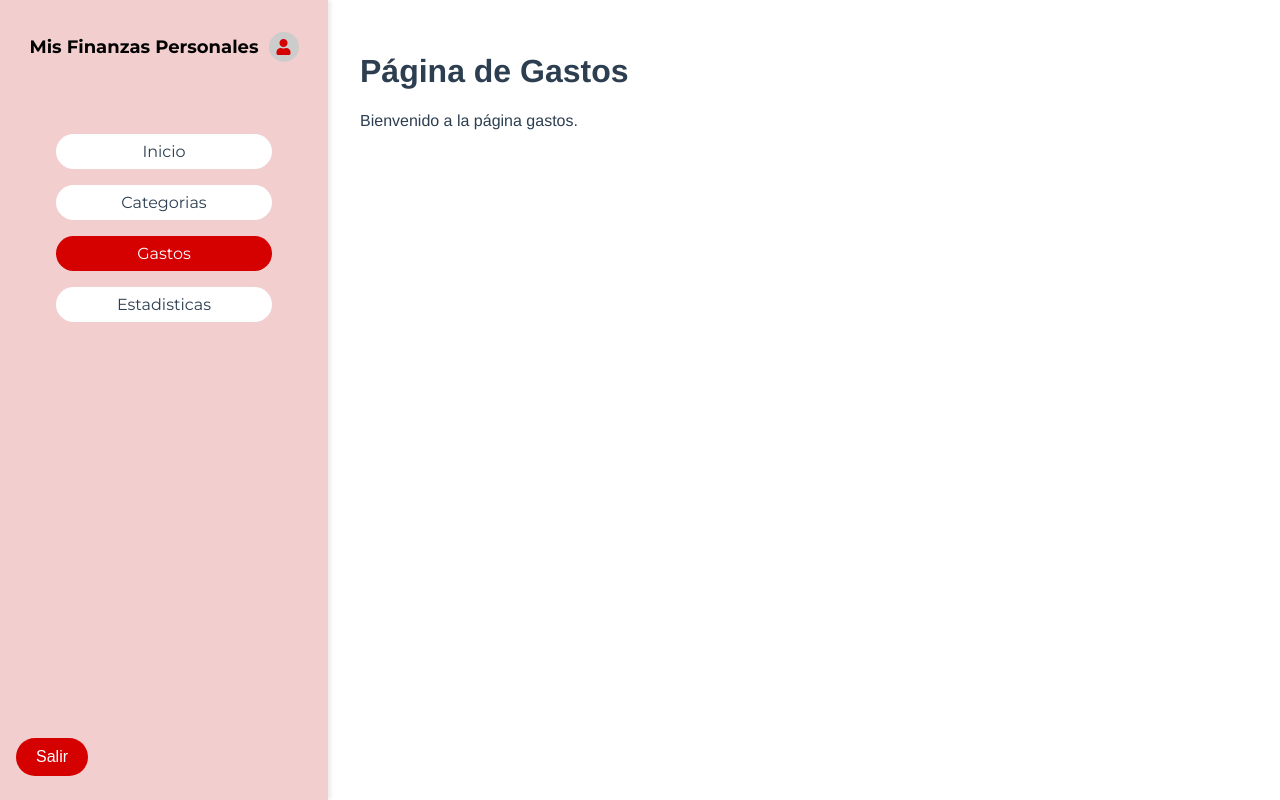
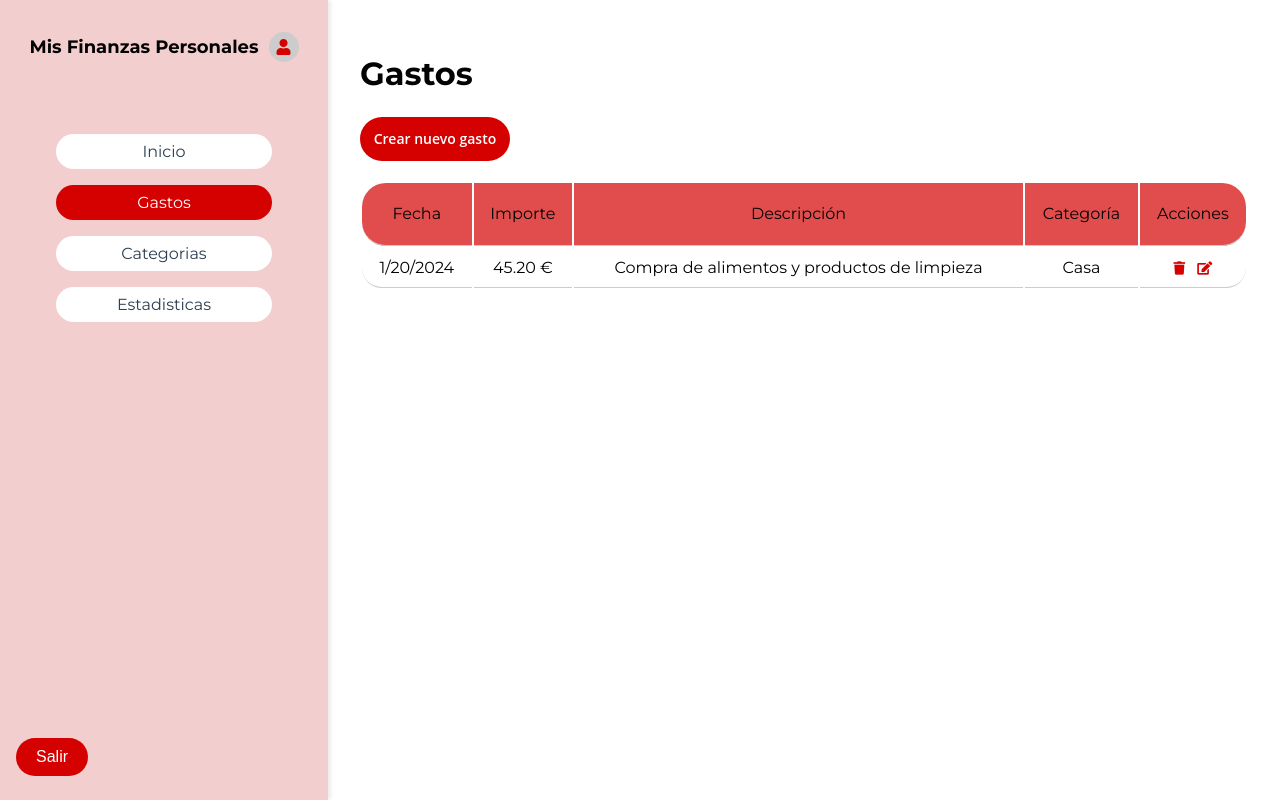
Before and after one commit to nroxDev/gestion-finanzas-personales, a Vue app in the folder frontend/: page /gastos in a window 1280 px wide. Built offline with nearby package versions, Linux system fonts and the light colour scheme.

Commit message:
implementa la pagina de gastos

```diff
--- a/frontend/src/components/ListaDeGastosConFiltro.vue
+++ b/frontend/src/components/ListaDeGastosConFiltro.vue
@@ -58,7 +58,6 @@ export default {
             categoriaSeleccionada.value = categoria; // Actualiza la categoría seleccionada
         };
 
-        // Computed property para filtrar los gastos según la categoría seleccionada
         const gastosFiltrados = computed(() => {
             if (categoriaSeleccionada.value === 'Todas') {
                 return props.gastos;
--- a/frontend/src/components/PaginaPlantilla.vue
+++ b/frontend/src/components/PaginaPlantilla.vue
@@ -4,7 +4,8 @@
       <div class="encabezado-del-menu">
         <div class="titulo-del-menu">
           <span class="titulo">Mis Finanzas Personales</span>
-          <div class="icono-de-usuario" @click="irAlaPaginaDeUsuario"><i class="fas fa-user usuario-personalizado"></i></div>
+          <div class="icono-de-usuario" @click="irAlaPaginaDeUsuario"><i class="fas fa-user usuario-personalizado"></i>
+          </div>
         </div>
       </div>
 
@@ -13,17 +14,17 @@
           <BotonDeMenu label="Inicio" />
         </li>
         <li>
-          <BotonDeMenu label="Categorias" />
+          <BotonDeMenu label="Gastos" />
         </li>
         <li>
-          <BotonDeMenu label="Gastos" />
+          <BotonDeMenu label="Categorias" />
         </li>
         <li>
           <BotonDeMenu label="Estadisticas" />
         </li>
       </ul>
 
-      <button class="boton-salir" @click="salir" >Salir</button>
+      <button class="boton-salir" @click="salir">Salir</button>
     </aside>
 
     <main class="contenido">
--- a/frontend/src/paginas/PaginaGastos.vue
+++ b/frontend/src/paginas/PaginaGastos.vue
@@ -2,18 +2,311 @@
   <Plantilla>
     <template #contenido>
       <div>
-        <h1>Página de Gastos</h1>
-        <p>Bienvenido a la página gastos.</p>
+        <h1 class="subtitulo">Gastos</h1>
+        <div class="crear-gasto-contenedor">
+          <BotonFormulario texto="Crear nuevo gasto" @click="abrirModal" />
+        </div>
+        <table class="tabla-gastos">
+          <thead class="gastos-cabecera">
+            <tr>
+              <td>Fecha</td>
+              <td>Importe</td>
+              <td>Descripción</td>
+              <td>Categoría</td>
+              <td>Acciones</td>
+            </tr>
+          </thead>
+          <tbody>
+            <tr v-for="gasto in gastos" :key="gasto.id">
+              <td>{{ new Date(gasto.fecha).toLocaleDateString() }}</td>
+              <td>{{ Number(gasto.importe).toFixed(2) }} €</td>
+              <td>{{ gasto.descripcion }}</td>
+              <td>{{ gasto.categoria }}</td>
+              <td>
+                <button @click="eliminarGasto(gasto.id)" class="btn-eliminar">
+                  <i class="fas fa-trash"></i>
+                </button>
+                <button @click="editarGasto(gasto)" class="btn-editar">
+                  <i class="fas fa-edit"></i>
+                </button>
+              </td>
+            </tr>
+          </tbody>
+        </table>
+
+        <!-- Modal para crear/editar gasto -->
+        <div v-if="modalVisible" class="modal-overlay" @click.self="cerrarModal">
+          <div class="modal">
+            <h2>{{ esEdicion ? 'Editar Gasto' : 'Crear Nuevo Gasto' }}</h2>
+            <form @submit.prevent="guardarGasto">
+              <label for="fecha">Fecha</label>
+              <input type="date" v-model="gastoForm.fecha" required />
+
+              <label for="importe">Importe (€)</label>
+              <input v-model="gastoForm.importe" required />
+
+              <label for="descripcion">Descripción</label>
+              <input type="text" v-model="gastoForm.descripcion" required />
+
+              <label for="categoria">Categoría</label>
+              <select v-model="gastoForm.categoria" required>
+                <option v-for="categoria in categorias" :key="categoria" :value="categoria">{{ categoria }}</option>
+              </select>
+
+              <div class="modal-buttons">
+                <button type="submit" class="btn-guardar">Guardar</button>
+                <button type="button" @click="cerrarModal" class="btn-cancelar">Cancelar</button>
+              </div>
+            </form>
+          </div>
+        </div>
       </div>
     </template>
   </Plantilla>
 </template>
 
 <script>
+import BotonFormulario from '@/components/BotonFormulario.vue';
 import Plantilla from '@/components/PaginaPlantilla.vue';
+import { ref } from 'vue';
 
 export default {
   name: "PaginaGastos",
-  components: { Plantilla },
+  components: { Plantilla, BotonFormulario },
+  setup() {
+    // Lista de categorías
+    const categorias = ref([
+      "Casa",
+      "Supermercado",
+      "Transporte",
+      "Entretenimiento",
+      "Salud"
+    ]);
+
+    const gastos = ref([
+      {
+        id: 1,
+        titulo: "Compra supermercado",
+        importe: 45.20,
+        fecha: "2024-01-20T14:30:00Z",
+        categoria: "Casa",
+        descripcion: "Compra de alimentos y productos de limpieza",
+        icono: "fas fa-shopping-cart"
+      },
+      // (Resto de los gastos...)
+    ]);
+
+    const modalVisible = ref(false);
+    const esEdicion = ref(false);
+    const gastoForm = ref({
+      id: null,
+      fecha: '',
+      importe: '',
+      descripcion: '',
+      categoria: ''
+    });
+
+    const eliminarGasto = (id) => {
+      gastos.value = gastos.value.filter(gasto => gasto.id !== id);
+    };
+
+    const abrirModal = () => {
+      modalVisible.value = true;
+      esEdicion.value = false;
+      gastoForm.value = {
+        id: null,
+        fecha: '',
+        importe: '',
+        descripcion: '',
+        categoria: ''
+      };
+    };
+
+    const editarGasto = (gasto) => {
+      modalVisible.value = true;
+      esEdicion.value = true;
+      gastoForm.value = { ...gasto };
+
+      // Convertir la fecha al formato adecuado para el input tipo date
+      gastoForm.value.fecha = new Date(gasto.fecha).toISOString().split('T')[0];
+    };
+
+    const cerrarModal = () => {
+      modalVisible.value = false;
+    };
+
+    const guardarGasto = () => {
+      if (esEdicion.value) {
+        // Editar el gasto
+        const index = gastos.value.findIndex(g => g.id === gastoForm.value.id);
+        if (index !== -1) {
+          gastos.value[index] = { ...gastoForm.value };
+        }
+      } else {
+        // Crear un nuevo gasto
+        gastoForm.value.id = Date.now();
+        gastos.value.push({ ...gastoForm.value });
+      }
+      cerrarModal();
+    };
+
+    return {
+      categorias,
+      gastos,
+      eliminarGasto,
+      abrirModal,
+      editarGasto,
+      modalVisible,
+      cerrarModal,
+      gastoForm,
+      esEdicion,
+      guardarGasto
+    };
+  }
 };
 </script>
+
+<style scoped>
+.subtitulo {
+  color: #030303;
+  font-size: 32px;
+  font-family: "Montserrat";
+  font-weight: 700;
+  line-height: 42px;
+}
+
+.gastos-cabecera {
+  top: 212px;
+  left: 41px;
+  width: 1358px;
+  height: 63px;
+  background-color: rgba(212, 1, 0, 0.7);
+  border-radius: 24px;
+}
+
+.tabla-gastos {
+  width: 100%;
+  text-align: center;
+  color: #030303;
+  font-size: 16px;
+  font-family: "Montserrat";
+  line-height: 19px;
+}
+
+.tabla-gastos td {
+  padding: 14px;
+}
+
+.tabla-gastos th {
+  padding: 0;
+}
+
+.tabla-gastos td:first-child,
+.tabla-gastos th:first-child {
+  border-top-left-radius: 24px;
+  border-bottom-left-radius: 24px;
+}
+
+.tabla-gastos td:last-child,
+.tabla-gastos th:last-child {
+  border-top-right-radius: 24px;
+  border-bottom-right-radius: 24px;
+}
+
+.tabla-gastos td {
+  border-bottom: 1px solid #ccc;
+  padding: 10px;
+}
+
+.btn-eliminar,
+.btn-editar {
+  background-color: transparent;
+  color: #d40100;
+  border: none;
+  cursor: pointer;
+}
+
+.crear-gasto-contenedor {
+  display: flex;
+  align-items: flex-end;
+  justify-content: flex-start;
+  margin: 20px;
+  margin-left: 0px;
+  max-width: 150px;
+  color: white;
+  font-size: 16px;
+  font-family: "Montserrat";
+  line-height: 19px;
+}
+
+.modal-overlay {
+  position: fixed;
+  top: 0;
+  left: 0;
+  right: 0;
+  bottom: 0;
+  background: rgba(0, 0, 0, 0.5);
+  display: flex;
+  justify-content: center;
+  align-items: center;
+}
+
+.modal {
+  background: white;
+  padding: 20px;
+  border-radius: 24px;
+  width: 300px;
+}
+
+.modal h2 {
+  font-size: 20px;
+  margin-bottom: 20px;
+}
+
+.modal form {
+  display: flex;
+  flex-direction: column;
+}
+
+.modal label {
+  margin-bottom: 5px;
+}
+
+.modal input,
+.modal select {
+  margin-bottom: 15px;
+  padding: 8px;
+  font-size: 16px;
+  border-radius: 4px;
+  border: 1px solid #ccc;
+}
+
+.modal-buttons {
+  display: flex;
+  justify-content: space-between;
+  gap: 10px;
+}
+
+.modal button {
+  background-color: #d40100;
+  color: white;
+  border: none;
+  padding: 10px;
+  border-radius: 24px;
+  cursor: pointer;
+  font-size: 16px;
+  transition: background-color 0.3s ease;
+}
+
+.modal button[type="button"] {
+  background-color: #ccc;
+}
+
+.modal button:hover {
+  background-color: #b30000;
+}
+
+.modal button[type="button"]:hover {
+  background-color: #999;
+}
+</style>
```
